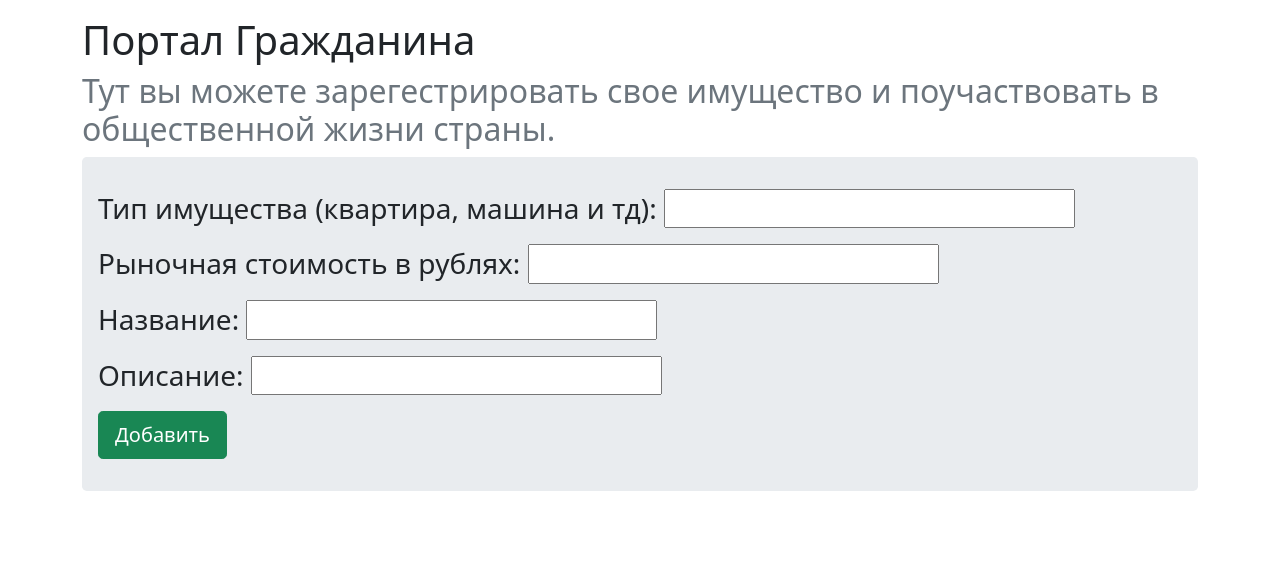
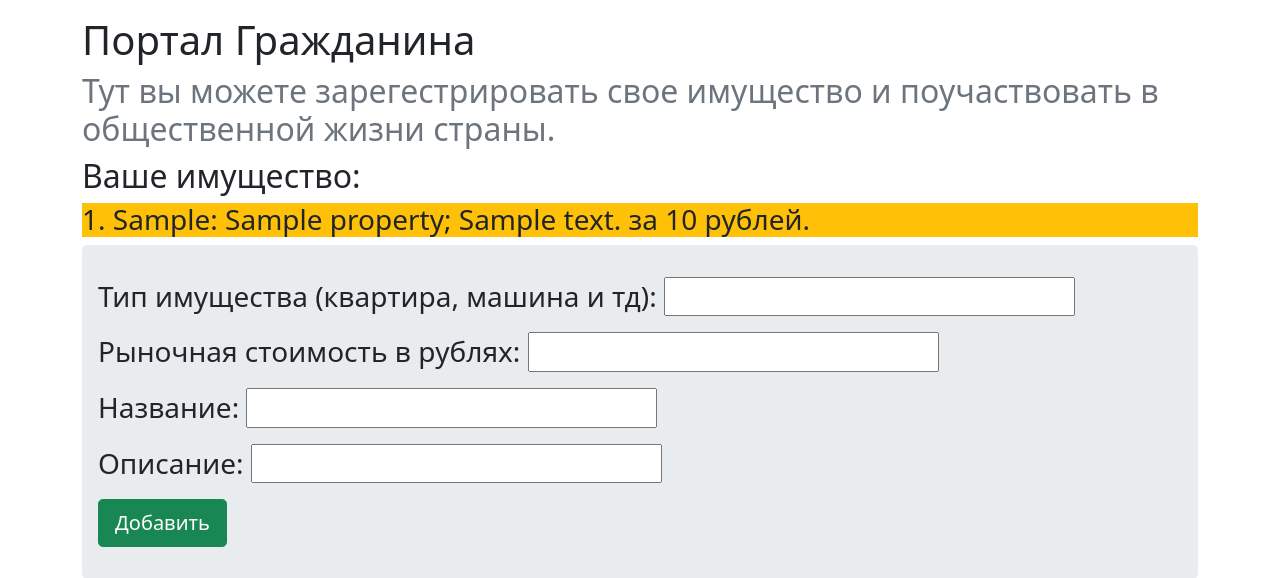
Before and after one commit to kurlikamurlika/gos_uslugi, a Django app: page /citizen/ in a window 1280 px wide. Shown: the part 56-634 px from the top of the page. Run offline with Django 4.2, Linux system fonts and the light colour scheme; a user stored in the database is signed in; data comes from the database, SQL or seed files in the repository; both versions use the stored data as it was after the commit; tables that the repository leaves empty hold one stand-in row (values such as "Sample post").

Commit message:
property list

```diff
--- a/bank/templates/bank/citizen.html
+++ b/bank/templates/bank/citizen.html
@@ -6,6 +6,12 @@
         <h1>Портал Гражданина</h1>
         {% if has_citizenship%}
             <h2 class="text-secondary">Тут вы можете зарегестрировать свое имущество и поучаствовать в общественной жизни страны.</h2>
+            <h2>Ваше имущество:</h2>
+            <div class="bg-warning">
+                {% for item in property_list %}
+                    <h3>{{ forloop.counter }}. {{ item.property_type }}: {{ item.name }}; {{ item.description }} за {{ item.market_price }} рублей.</h3>
+                {% endfor %}
+            </div>
             <div class="jumbotron">
                 <form method="post">
                     {% csrf_token %}
--- a/bank/views.py
+++ b/bank/views.py
@@ -99,6 +99,7 @@ def citizen(request):
     has_citizenship = False
     citizenship = ''
     bank_account = ''
+    property_list = []
     try:
         bank_account = BankAccount.objects.get(user_id=request.user.id)
         has_bank = True
@@ -108,16 +109,18 @@ def citizen(request):
     try:
         citizenship = Citizen.objects.get(user_id=request.user.id)
         has_citizenship = True
+        property_list = Property.objects.filter(citizen_id=citizenship.id)
     except:
         has_citizenship = False
     form = getCitizenShip(request.POST or None)
-    form_property = RegisterProperty()
+    form_property = RegisterProperty(request.POST or None)
     citizen_dict = {
         'has_citizenship': has_citizenship,
         'citizenship': citizenship,
         'form': form,
         'has_bank': has_bank,
         'form_property': form_property,
+        'property_list': property_list,
     }
 
     if form.is_valid():
@@ -129,6 +132,13 @@ def citizen(request):
         askCitizenship = AskCitizenship(user_id=request.user.id, bank_account=bank_account, discord_name=discord_username, minecraft_name=minecraft_username, country=country)
         askCitizenship.save()
         return HttpResponseRedirect(reverse('bank:get_citizenship'))
+    if form_property.is_valid():
+        print("works")
+        citizen_property = form_property.save(commit=False)
+        citizen_property.citizen = citizenship
+        print(citizen_property)
+
+        citizen_property.save()
     return render(request, 'bank/citizen.html', context=citizen_dict)
 
 def get_citizenship(request):
--- a/gos_uslugi/settings.py
+++ b/gos_uslugi/settings.py
@@ -25,7 +25,7 @@ SECRET_KEY = 'django-insecure-qxi&9tqr@@bl@%t7ra(p4(vahh&xpl5yosql&)f4hgt-@8z_9*
 # SECURITY WARNING: don't run with debug turned on in production!
 DEBUG = True
 
-ALLOWED_HOSTS = ["kurlikamurlika.pythonanywhere.com"]
+ALLOWED_HOSTS = []
 
 
 # Application definition
```
Also changed, not shown: db.sqlite3.
